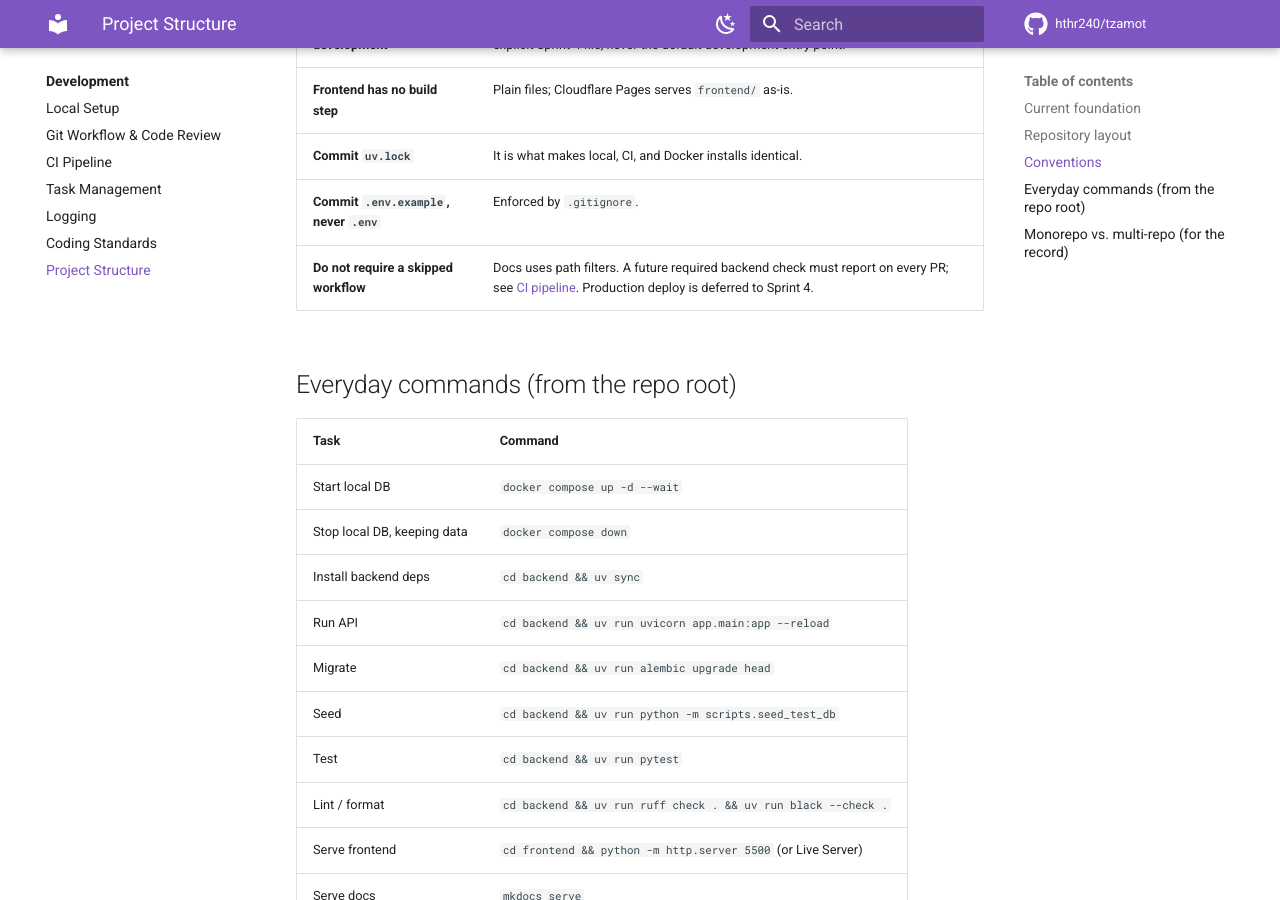
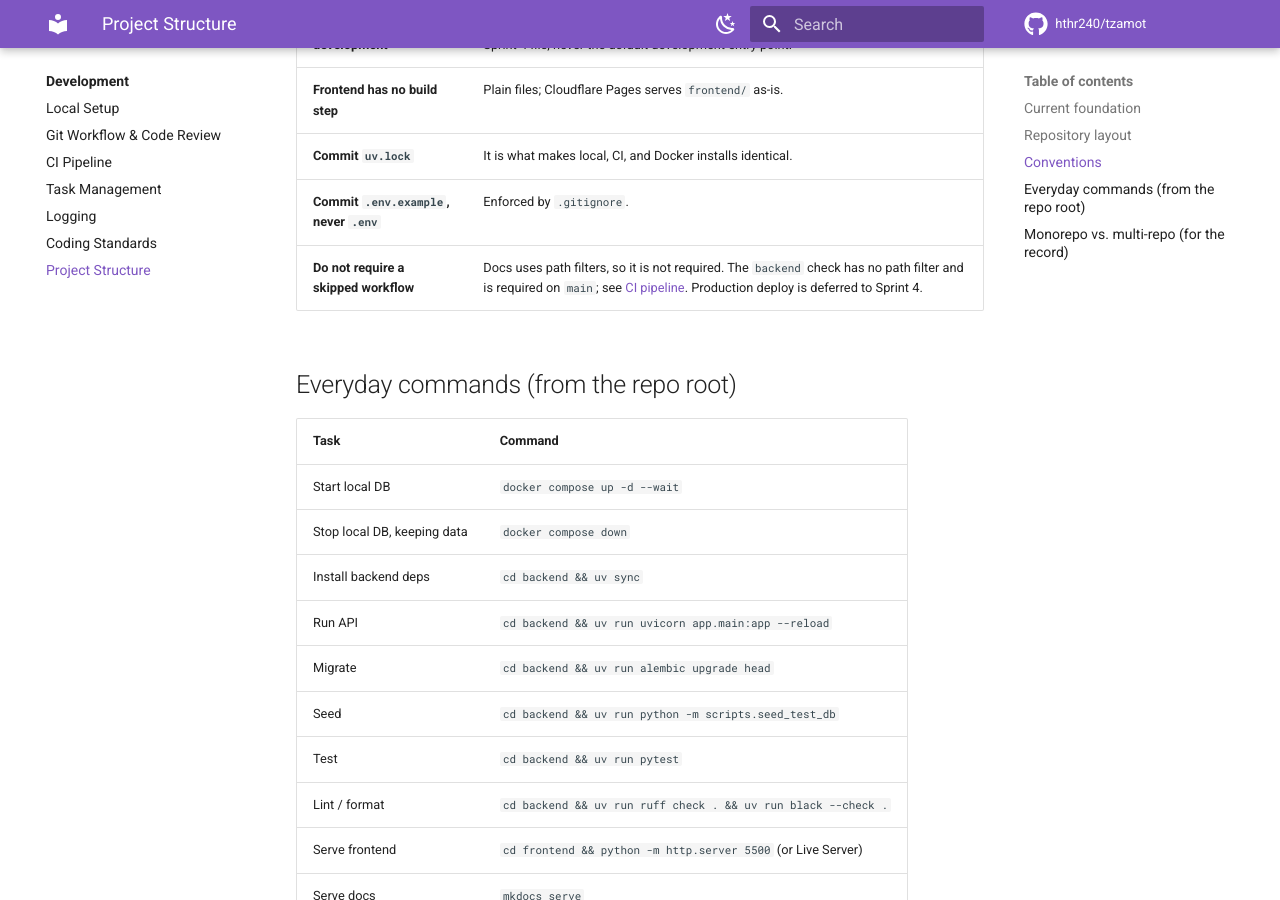
Before and after one commit to hthr240/tzamot, an MkDocs documentation site: the page built from docs/development/project-structure.md, in a window 1280 px wide and 900 px high, scrolled down 2499 px. Built offline with MkDocs 1.6.1 and Material for MkDocs 9.7.7, drawn with Linux system fonts in a browser that asks for light colours; emoji names are drawn with the system emoji font; comment, search, counter and statistics services are not loaded.

Commit message:
Clarify that the backend check is required on main
Docs still described the required check as future work in one place.

Co-authored-by: Cursor <cursoragent@cursor.com>

```diff
--- a/docs/development/project-structure.md
+++ b/docs/development/project-structure.md
@@ -106,7 +106,7 @@ tzamot/
 | **Frontend has no build step** | Plain files; Cloudflare Pages serves `frontend/` as-is. |
 | **Commit `uv.lock`** | It is what makes local, CI, and Docker installs identical. |
 | **Commit `.env.example`, never `.env`** | Enforced by `.gitignore`. |
-| **Do not require a skipped workflow** | Docs uses path filters. A future required backend check must report on every PR; see [CI pipeline](ci-pipeline.md). Production deploy is deferred to Sprint 4. |
+| **Do not require a skipped workflow** | Docs uses path filters, so it is not required. The `backend` check has no path filter and is required on `main`; see [CI pipeline](ci-pipeline.md). Production deploy is deferred to Sprint 4. |
 
 ## Everyday commands (from the repo root)
 
```
